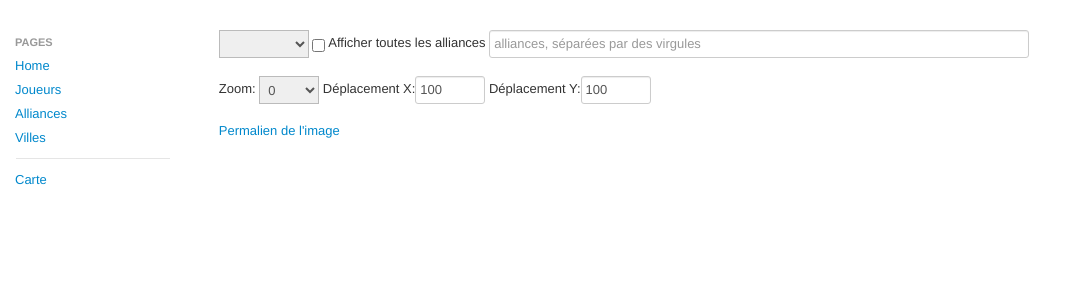
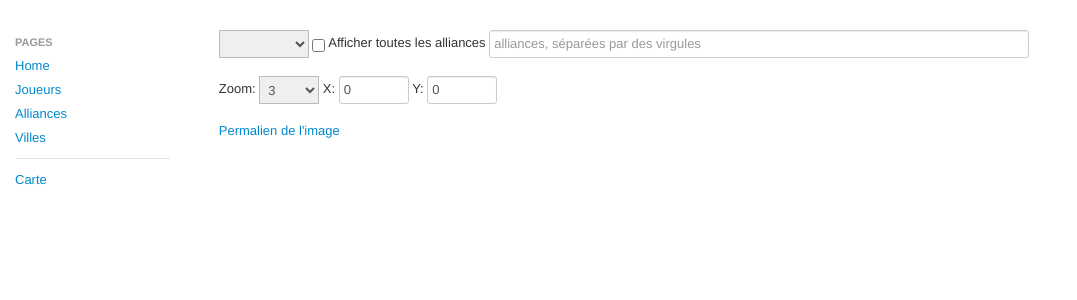
Before and after one commit to nemeria/nemeria-tools, a Django app: template nemeriatools/templates/carte.html in a window 1280 px wide. Shown: the part 216-516 px from the top of the page, without its empty margins (0-1077 px from the left). Run offline with Django 3.2, Linux system fonts and the light colour scheme; the template is opened without the code that fills it, so the values that code supplies are empty; some libraries are stand-ins or nearby versions.

Commit message:
map background+ WORKING MAP MOTHAFUCKA

```diff
--- a/nemeriatools/static/js/carte.js
+++ b/nemeriatools/static/js/carte.js
@@ -12,11 +12,11 @@ $(function() {
                 src+="&alliance="+document.carteform.alliances.value.split(/,\s*/)[a];
             }
         }
-        src+="&h="+(Math.floor($(document).width()-$(document).width()/12*3));
+        src+="&h="+(Math.floor($(document).width()-$(document).width()/12*4));
         xpos=$('input[name=xpos]').prop('value');
         ypos=$('input[name=ypos]').prop('value');
-        if (isNaN(xpos)) { xpos="100" }
-        if (isNaN(ypos)) { ypos="100" }
+        if (isNaN(xpos)) { xpos="0" }
+        if (isNaN(ypos)) { ypos="0" }
         zoom=parseInt($('select[name=zoom]').prop('value'));
         src+="&x="+xpos;
         src+="&y="+ypos;
--- a/nemeriatools/templates/carte.html
+++ b/nemeriatools/templates/carte.html
@@ -17,14 +17,14 @@
 <form class="form-inline" name="controls">
         Zoom:
         <select name="zoom" class="input-mini">
-            <option>0</option>
-            <option>1</option>
-            <option>2</option>
             <option>3</option>
             <option>4</option>
+            <option>5</option>
+            <option>6</option>
+            <option>7</option>
         </select>
-        Déplacement X:<input type="number" name="xpos" class="input-mini" value="100">
-        Déplacement Y:<input type="number" name="ypos" class="input-mini" value="100">
+        X: <input type="number" name="xpos" class="input-mini" value="0">
+        Y: <input type="number" name="ypos" class="input-mini" value="0">
 </form>
 
 
```
Also changed, not shown: nemeriatools/views.py (+25 -27 lines).
